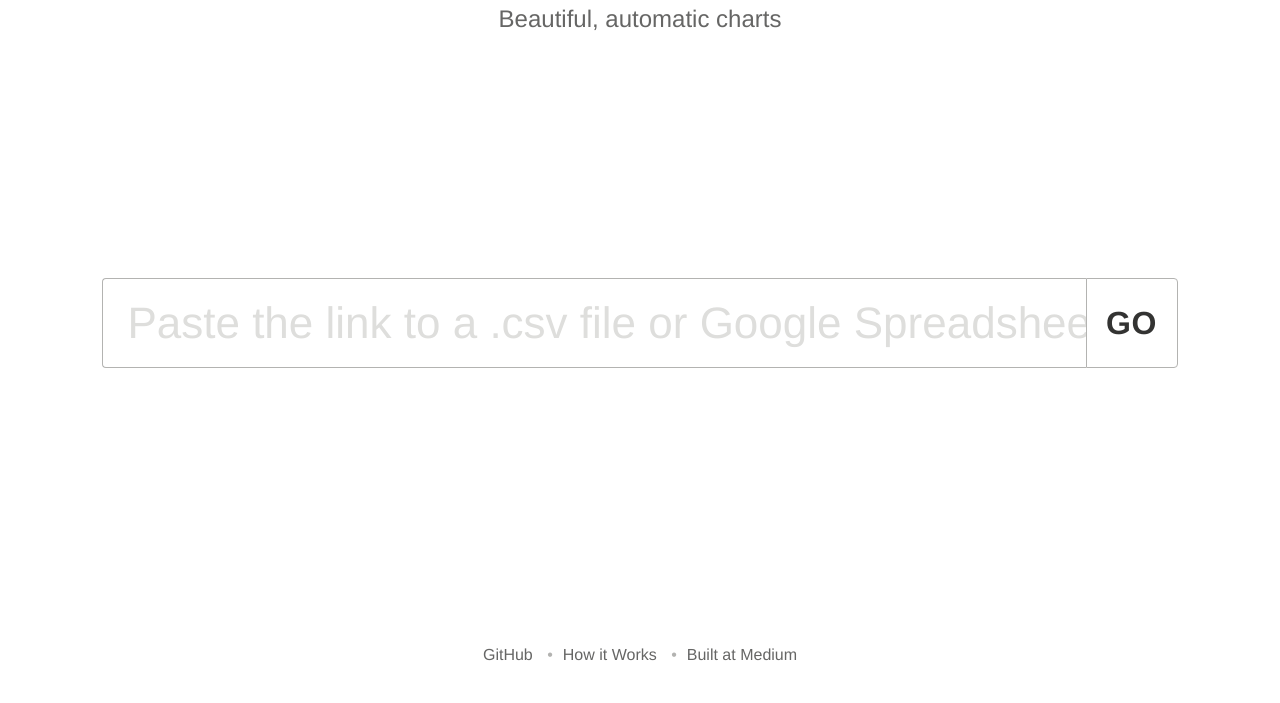
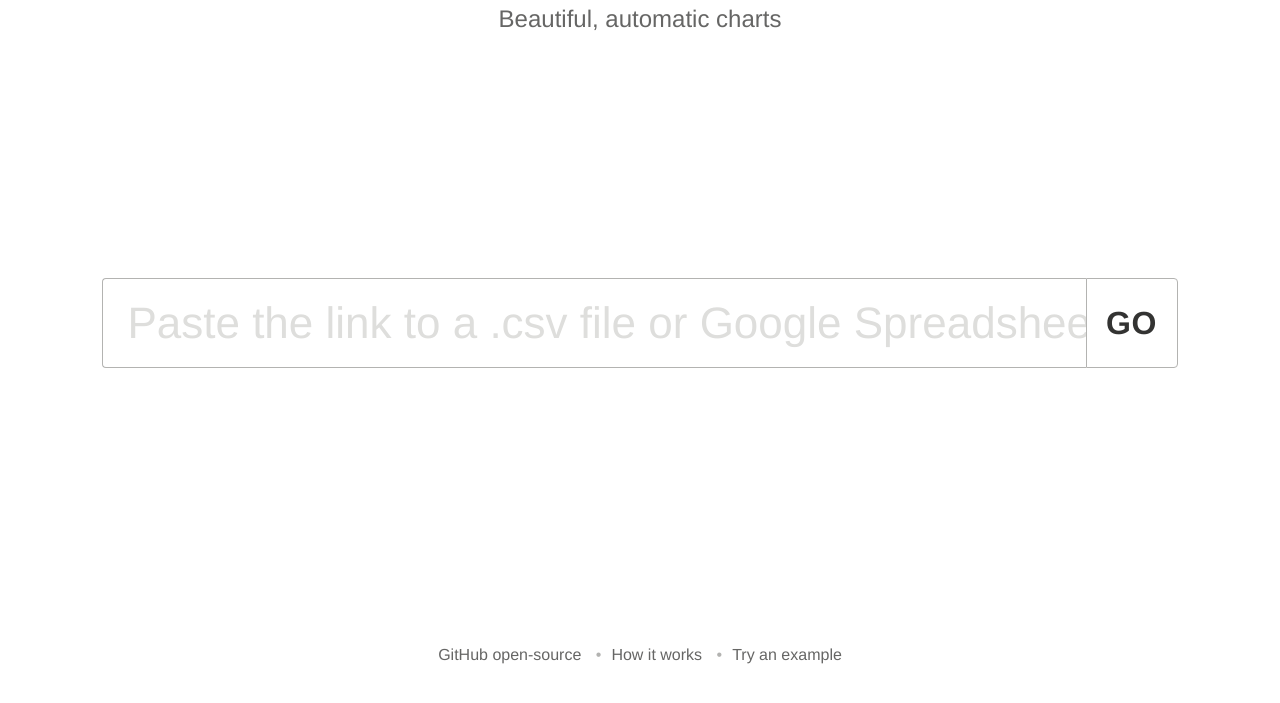
Before and after one commit to charted-co/charted, a website: page pub/index.html in a window 1280 px wide. Shown: the part 87-790 px from the top of the page. Drawn offline with nearby package versions, Linux system fonts and the light colour scheme; files that its build step writes are made by us from their sources.

Commit message:
fix up landing page links

```diff
--- a/pub/index.html
+++ b/pub/index.html
@@ -35,9 +35,9 @@
     <div class="charts"></div>
 
     <footer>
-      <a href="https://github.com/medium/charted">GitHub</a>
-      <a href="https://medium.com/p/2149df6bb0bd">How it Works</a>
-      <a href="https://medium.com/">Built at Medium</a>
+      <a href="https://github.com/medium/charted">GitHub open-source</a>
+      <a href="https://medium.com/p/2149df6bb0bd">How it works</a>
+      <a href='/?%7B"dataUrl"%3A"https%3A%2F%2Fdocs.google.com%2Fspreadsheets%2Fd%2F1PSaAXtklG4UyFm2lui5d4k_UNEO1laAMpzMWVh0FMTU%2Fexport%3Fgid%3D0%26format%3Dcsv"%2C"charts"%3A%5B%7B"title"%3A"An%20Example%20Chart"%2C"note"%3A"This%20is%20an%20example%20chart%20visualizing%20some%20fake%20data"%7D%5D%7D'>Try an example</a>
     </footer>
   </body>
 </html>
```
